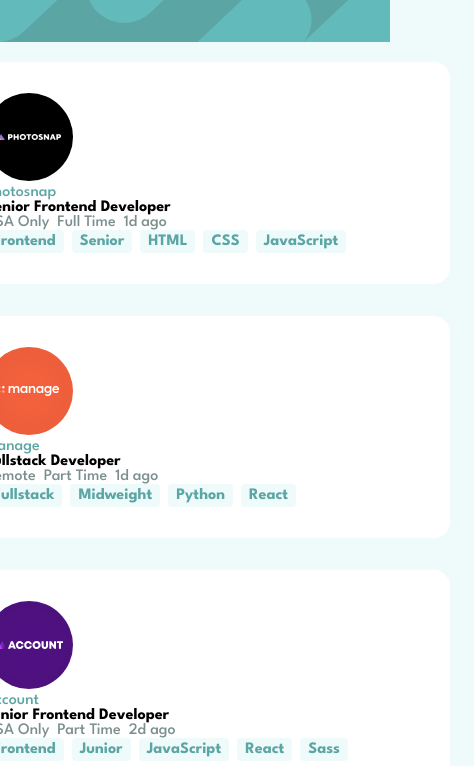
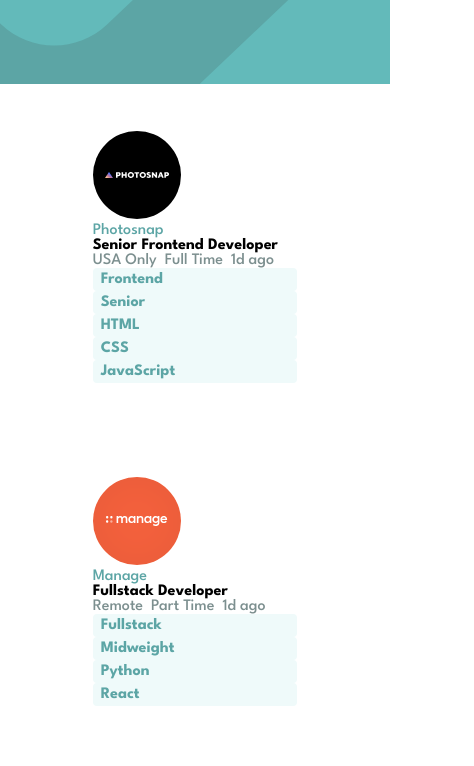
Before and after one commit to Grace-00/job-listings-fem, a website: page index.html in a window 390 px wide. Shown: the top 766 px of the page, 474 px wide, since content can reach past the window. Drawn offline with Linux system fonts and the light colour scheme.

Commit message:
fix style for desktop and mobile

```diff
--- a/index.html
+++ b/index.html
@@ -18,12 +18,7 @@
 
 <body>
 
-  <header>
-    <picture>
-      <source media="(max-width: 375px)" srcset="./images/bg-header-mobile.svg" />
-      <img src="./images/bg-header-desktop.svg" alt="Job Listings Header" class="fill-bg" />
-    </picture>
-  </header>
+  <header></header>
 
   <main class="main-container">
     <div class="job-listing-card-container"></div>
--- a/styles.css
+++ b/styles.css
@@ -12,15 +12,19 @@
   --job-title-color: #000000;
 }
 
-body {
- background-color: #EFFAFA;
+header {
+  width: 100%;
+  height: 10vh; /* fixed height strip */
+  background: url("./images/bg-header-desktop.svg") center/cover no-repeat;
+  background-color: #5CA5A5; /* fallback */
 }
 
-.fill-bg {
- width: 100%;
- background-color: #5CA5A5;
+/* Swap image on mobile */
+@media (max-width: 375px) {
+  header {
+    background-image: url("./images/bg-header-mobile.svg");
+  }
 }
-
 
 .main-container {
   display: flex;
@@ -50,7 +54,6 @@
 }
 
 .job-listing-card-tag-list-container ul {
-  display: flex;
   list-style: none;
   gap: 8px;
 }
```
